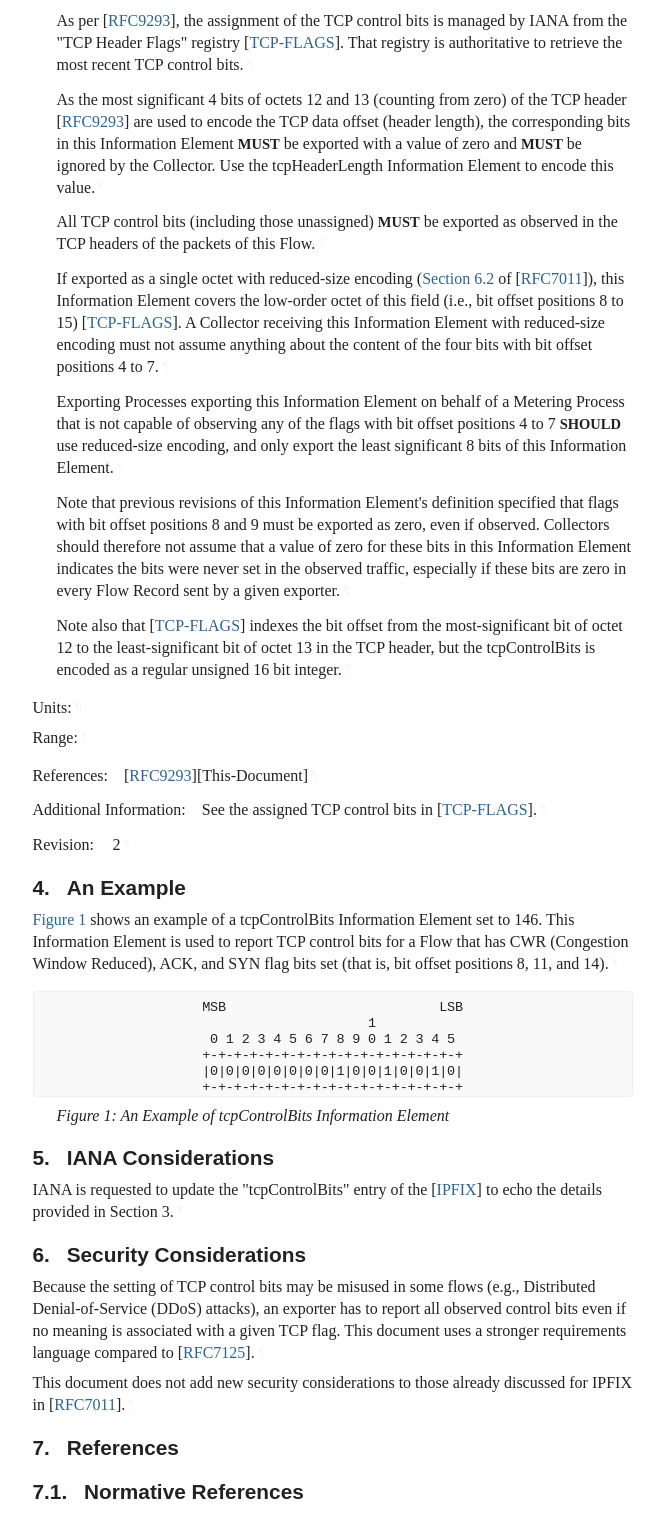
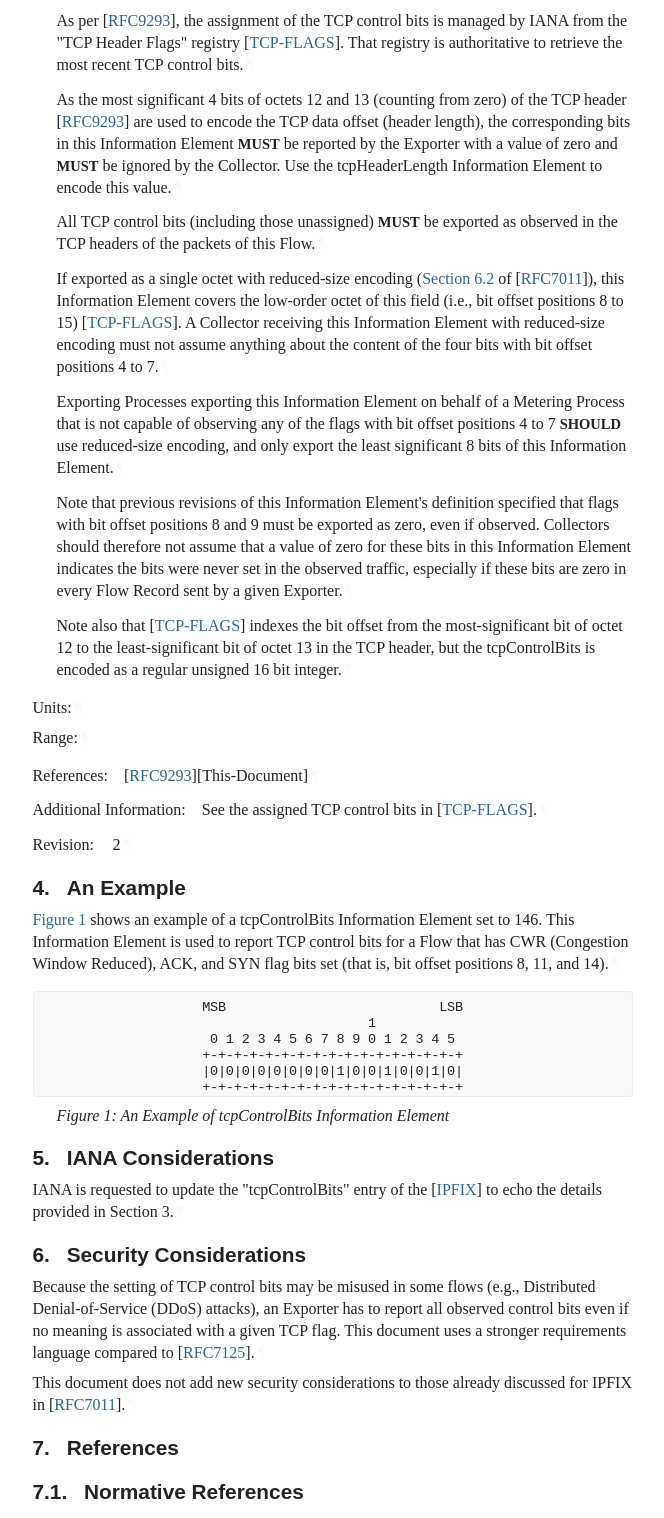
Before and after one commit to boucadair/-ipfix-rfc7125-update, a plain HTML site: page iesg-paul-review/draft-ietf-opsawg-rfc7125-update.html in a window 1280 px wide. Shown: the part 1974-3492 px from the top of the page, without its empty margins (92-756 px from the left). Drawn offline with Linux system fonts and the light colour scheme; a web font is replaced by a local one.

Commit message:
Script updating gh-pages from a6c16ad. [ci skip]

```diff
--- a/iesg-paul-review/draft-ietf-opsawg-rfc7125-update.html
+++ b/iesg-paul-review/draft-ietf-opsawg-rfc7125-update.html
@@ -1283,7 +1283,7 @@ control bits.<a href="#section-3-1.10.1" class="pilcrow">¶</a></p>
           <p id="section-3-1.12.1">As the most significant 4 bits of octets 12 and 13 (counting from
 zero) of the TCP header <span>[<a href="#RFC9293" class="cite xref">RFC9293</a>]</span> are used to encode the TCP data
 offset (header length), the corresponding bits in this Information
-Element <span class="bcp14">MUST</span> be exported with a value of zero and <span class="bcp14">MUST</span> be ignored
+Element <span class="bcp14">MUST</span> be reported by the Exporter with a value of zero and <span class="bcp14">MUST</span> be ignored
 by the Collector. Use the tcpHeaderLength Information Element to
 encode this value.<a href="#section-3-1.12.1" class="pilcrow">¶</a></p>
 </dd>
@@ -1320,7 +1320,7 @@ zero, even if observed.  Collectors should therefore not assume
 that a value of zero for these bits in this Information Element
 indicates the bits were never set in the observed traffic,
 especially if these bits are zero in every Flow Record sent by a
-given exporter.<a href="#section-3-1.20.1" class="pilcrow">¶</a></p>
+given Exporter.<a href="#section-3-1.20.1" class="pilcrow">¶</a></p>
 </dd>
         <dd class="break"></dd>
 <dt id="section-3-1.21"></dt>
@@ -1392,7 +1392,7 @@ MSB                           LSB
 <a href="#section-6" class="section-number selfRef">6. </a><a href="#name-security-considerations" class="section-name selfRef">Security Considerations</a>
       </h2>
 <p id="section-6-1">Because the setting of TCP control bits may be misused in some
-   flows (e.g., Distributed Denial-of-Service (DDoS) attacks), an exporter
+   flows (e.g., Distributed Denial-of-Service (DDoS) attacks), an Exporter
    has to report all observed control bits even if no meaning is associated
    with a given TCP flag. This document uses a stronger requirements language
    compared to <span>[<a href="#RFC7125" class="cite xref">RFC7125</a>]</span>.<a href="#section-6-1" class="pilcrow">¶</a></p>
@@ -1517,7 +1517,7 @@ MSB                           LSB
    and Elwyn Davies for the genart review.<a href="#appendix-B-3" class="pilcrow">¶</a></p>
 <p id="appendix-B-4">Thanks to Rob Wilton for the AD review.<a href="#appendix-B-4" class="pilcrow">¶</a></p>
 <p id="appendix-B-5">Thanks for Tim Bray for the artart review and Shawn Emery for the secdir review.<a href="#appendix-B-5" class="pilcrow">¶</a></p>
-<p id="appendix-B-6">Thanks Paul Wouters for the IESG review.<a href="#appendix-B-6" class="pilcrow">¶</a></p>
+<p id="appendix-B-6">Thanks to Éric Vyncke and Paul Wouters for the IESG review.<a href="#appendix-B-6" class="pilcrow">¶</a></p>
 <span class="break"></span><dl class="dlParallel" id="appendix-B-7">
         <dt id="appendix-B-7.1">Acknowledgments from <span>[<a href="#RFC7125" class="cite xref">RFC7125</a>]</span>:</dt>
         <dd style="margin-left: 1.5em" id="appendix-B-7.2">
```
Also changed, not shown: iesg-paul-review/draft-ietf-opsawg-rfc7125-update.txt.
